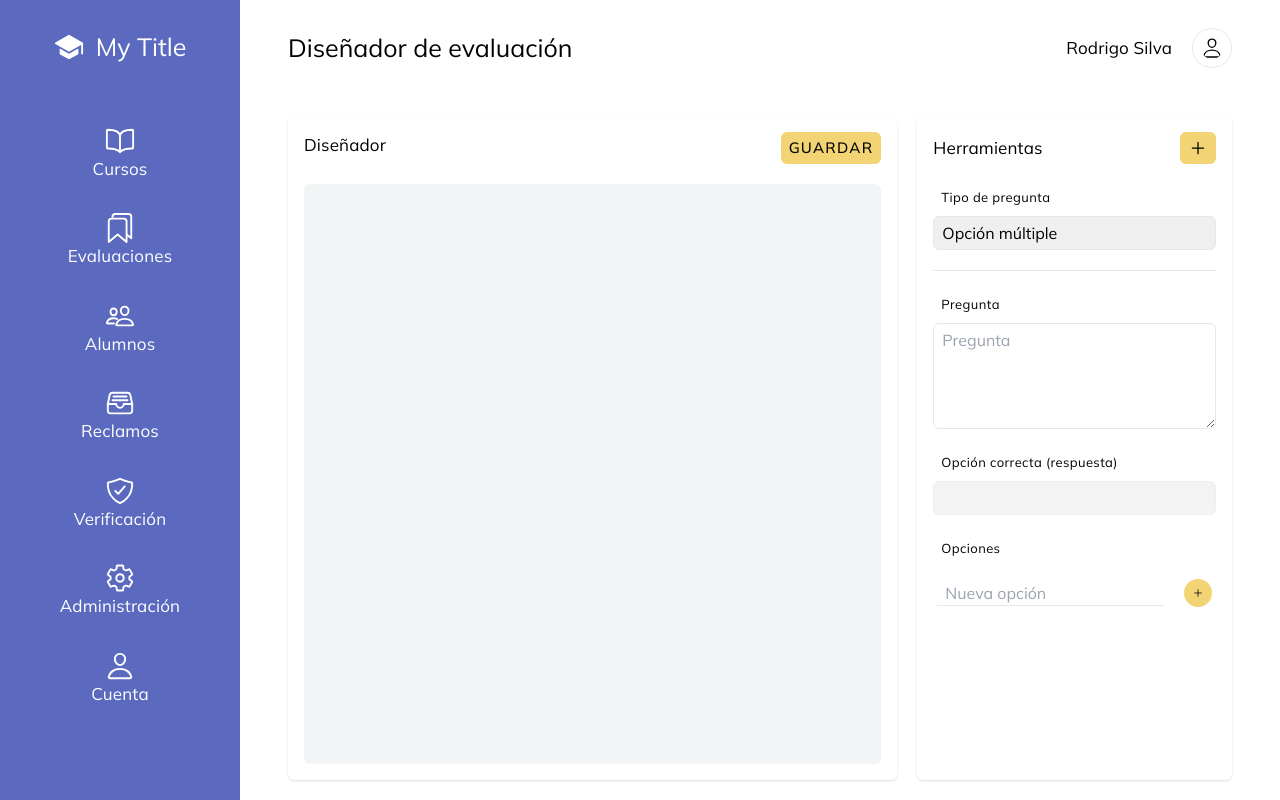
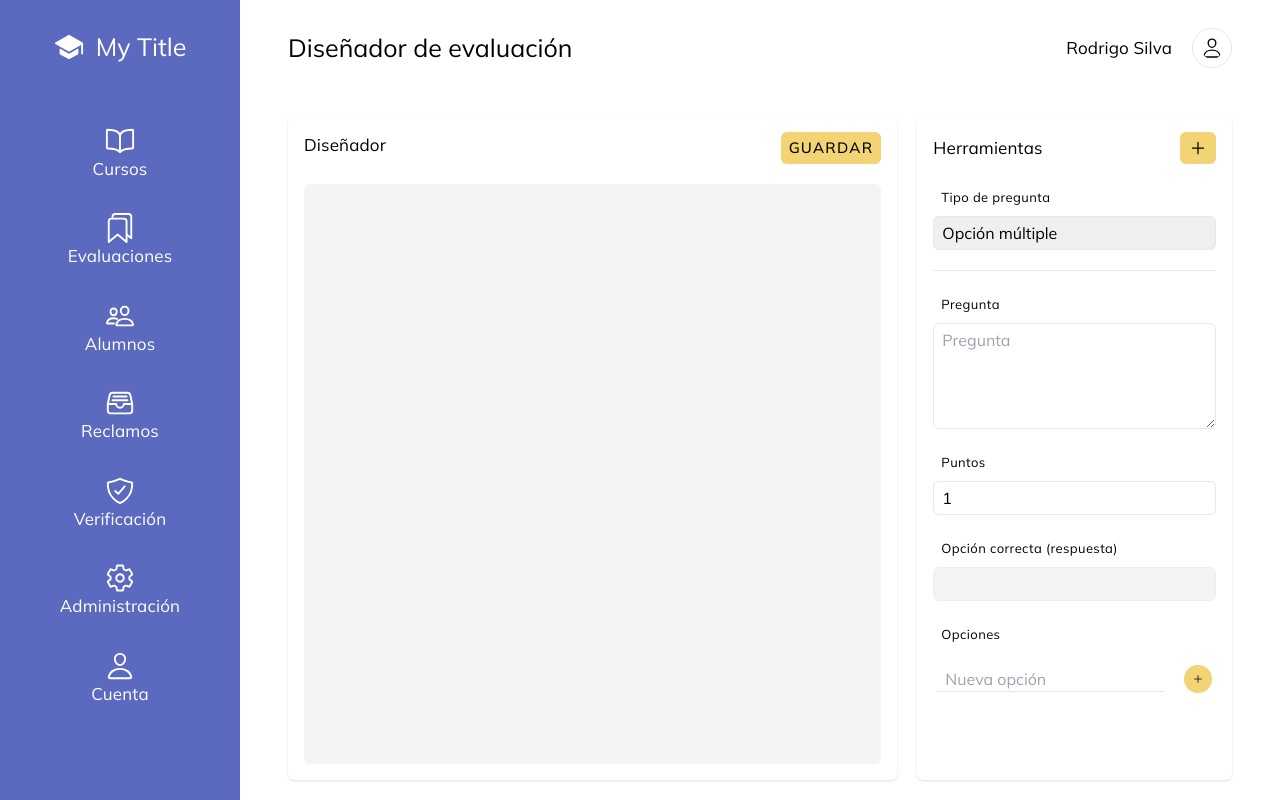
Before and after one commit to JoseDelacruz0212/TP_Frontend, a React (Create React App) app: page /assessment-creator in a window 1280 px wide. Built offline with nearby package versions, Linux system fonts and the light colour scheme.

Commit message:
feature: add points to question schema

```diff
--- a/src/components/assessment-creator/tools/Tool.tsx
+++ b/src/components/assessment-creator/tools/Tool.tsx
@@ -18,6 +18,7 @@ export type QuestionSchema = {
     answer?: string;
     isCaseSensitive?: boolean;
     options?: QuestionOption[];
+    points: number;
 };
 
 export interface ToolType {
--- a/src/views/teachers/AssessmentCreator.tsx
+++ b/src/views/teachers/AssessmentCreator.tsx
@@ -8,7 +8,8 @@ import {QuestionType} from "../../components/assessment-creator/renderer/Questio
 
 const defaultSchema = {
     questionType: ToolTypes.MULTIPLE,
-    question: ""
+    question: "",
+    points: 1
 }
 
 const AssessmentCreator = () => {
@@ -28,6 +29,7 @@ const AssessmentCreator = () => {
 
     const onQuestionTypeChanged = (questionType: string) => setSchema({ ...schema, questionType });
     const onQuestionChanged = (question: string) => setSchema({ ...schema, question });
+    const onQuestionPointsChanged = (points: number) => setSchema({ ...schema, points });
 
     const onAddQuestionClicked = (e: React.FormEvent<HTMLFormElement>) => {
         e.preventDefault();
@@ -42,7 +44,7 @@ const AssessmentCreator = () => {
                     selected: false
                 }]);
 
-                setSchema({ questionType: schema.questionType, question: "" });
+                setSchema({ questionType: schema.questionType, question: "", points: 1 });
             } else {
                 setQuestions(questions.map(question => question.selected ? { ...question, schema } : question));
             }
@@ -116,6 +118,18 @@ const AssessmentCreator = () => {
                                       value={schema.question}
                                       onChange={(e) => onQuestionChanged(e.target.value)} />
                         </div>
+                        <div className="form-group">
+                            <label htmlFor="question-points" className="form-label">
+                                <small>Puntos</small>
+                            </label>
+                            <input type="number"
+                                   min={1}
+                                   className="form-input"
+                                   id="question-points"
+                                   placeholder="Puntos"
+                                   value={schema.points}
+                                   onChange={(e) => onQuestionPointsChanged(parseInt(e.target.value))}/>
+                        </div>
                         <Tool schema={schema} onSchemaChanged={setSchema} />
                     </div>
                 </form>
```
